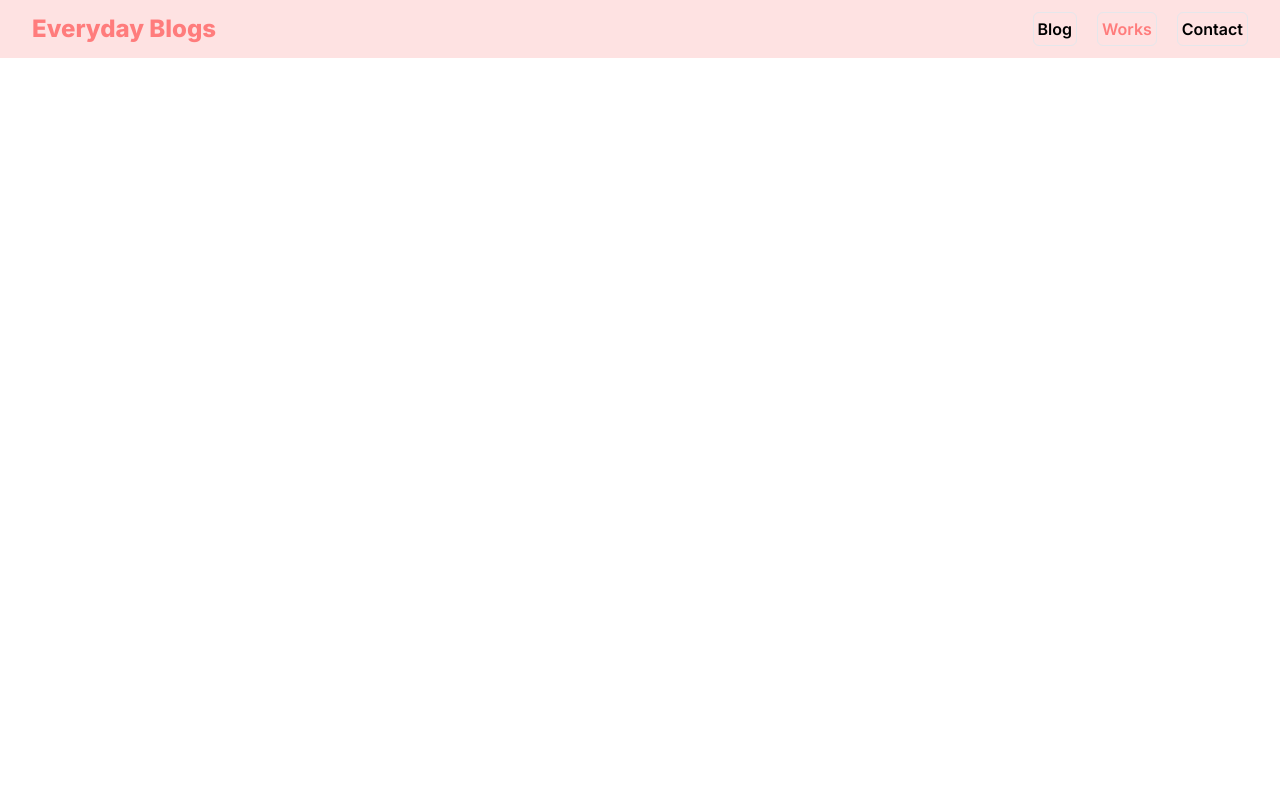
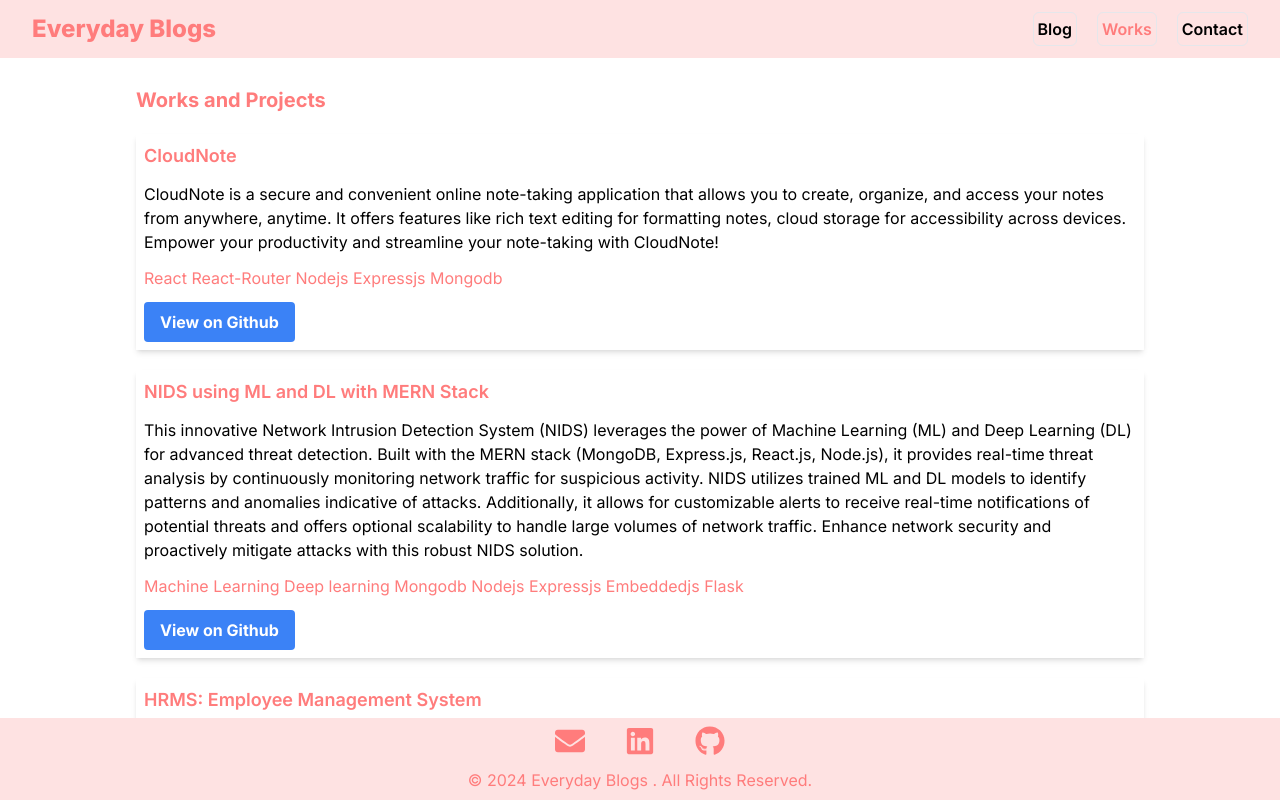
Before and after one commit to MAIMUNA-GULAFSHAN/Blogs-website, a Next.js app: page /works in a window 1280 px wide. Shown: the top 800 px of the page. Built offline with nearby package versions, Linux system fonts and the light colour scheme.

Commit message:
some features left everytthing is done

```diff
--- a/next.config.mjs
+++ b/next.config.mjs
@@ -78,7 +78,7 @@ const nextConfig = {
                 pathname: '/bound/**',
             },
           ],
-          domains: ['regmedia.co.uk','docs.blink.sh','media0.faz.net','images.macrumors.com','cdn.lesnumeriques.com','thepointsguy.global.ssl.fastly.net','stadt-bremerhaven.de','images.frandroid.com','www.appinn.com','smallbiztrends.com','s3.crackedcdn.com','phandroid.com','www.presse-citron.net','1.img-dpreview.com','static1.xdaimages.com','ritholtz.com','www.androidauthority.com','media.npr.org','www.journaldugeek.com','i0.wp.com','9to5mac.com','static1.anpoimages.com','photos5.appleinsider.com','www.yankodesign.com',],
+          domains: ['media.zenfs.com','compote.slate.com','blogger.googleusercontent.com','brainbaking.com','blog.apnic.net','media.loom-app.com','www.accessnow.org','regmedia.co.uk','docs.blink.sh','media0.faz.net','images.macrumors.com','cdn.lesnumeriques.com','thepointsguy.global.ssl.fastly.net','stadt-bremerhaven.de','images.frandroid.com','www.appinn.com','smallbiztrends.com','s3.crackedcdn.com','phandroid.com','www.presse-citron.net','1.img-dpreview.com','static1.xdaimages.com','ritholtz.com','www.androidauthority.com','media.npr.org','www.journaldugeek.com','i0.wp.com','9to5mac.com','static1.anpoimages.com','photos5.appleinsider.com','www.yankodesign.com',],
     }
 };
 
--- a/src/app/contact/page.js
+++ b/src/app/contact/page.js
@@ -1,11 +1,13 @@
 import Header from '@/components/Header'
 import React from 'react'
 import Contact from '@/components/Contact'
+import Footer from '@/components/Footer'
 const page = () => {
   return (
-    <div>
+    <div className='flex flex-col h-full w-full justify-between'>
       <Header/>
       <Contact/>
+      <Footer/>
     </div>
   )
 }
--- a/src/app/works/page.js
+++ b/src/app/works/page.js
@@ -1,10 +1,14 @@
+import Footer from '@/components/Footer'
 import Header from '@/components/Header'
+import Projects from '@/components/Projects'
 import React from 'react'
 
 const Works = () => {
   return (
-    <div>
+    <div className='flex flex-col items-center gap-5 '>
       <Header/>
+     <Projects/>
+      <Footer/>
     </div>
   )
 }
--- a/src/components/Contact.jsx
+++ b/src/components/Contact.jsx
@@ -6,7 +6,7 @@ import {
   FaLinkedin,
   FaGithub,
 } from "react-icons/fa";
-import Header from "@/components/Header";
+
 import { useState } from "react";
 import { useRouter } from "next/navigation";
 
@@ -36,7 +36,7 @@ const Contact = () => {
   };
 
   return (
-    <div className="min-h-screen flex flex-col items-center bg-gray-100">
+    <div className="min-h-full flex flex-col items-center mb-16">
       <main className="w-full max-w-6xl mx-auto p-6 flex flex-col items-center">
         <h1 className="text-3xl font-bold mb-6 text-[#FF7C7C]">Contact Us</h1>
         <div className="w-full flex flex-col lg:flex-row gap-6">
@@ -59,7 +59,7 @@ const Contact = () => {
               <FaMapMarkerAlt className="text-2xl text-[#FF7C7C] mr-4" />
               <div>
                 <h2 className="text-xl font-semibold">Address</h2>
-                <p className="text-gray-600">Development City, India</p>
+                <p className="text-gray-600">Hyderabad, India</p>
               </div>
             </div>
             <div className="flex items-center mb-4">
--- /dev/null
+++ b/src/components/Footer.jsx
@@ -0,0 +1,52 @@
+import React from "react";
+import {
+  FaMobileAlt,
+  FaEnvelope,
+  FaMapMarkerAlt,
+  FaLinkedin,
+  FaGithub,
+} from "react-icons/fa";
+const Footer = () => {
+  return (
+    <div className="w-full h-fit p-2 bg-red-100 my-2 mb-0 flex flex-col justify-center items-center gap-3 fixed bottom-0 mt-5">
+      <div className="flex gap-10">
+        <div className="flex items-center ">
+        <a
+            href="mailto:abdullahahil7861@gmail.com"
+            className="text-gray-600"
+            target="_blank"
+            rel="noopener noreferrer"
+          >
+          <FaEnvelope className="text-3xl text-[#FF7C7C] " />
+          </a>
+        </div>
+
+        <div className="flex items-center ">
+          <a
+            href="https://www.linkedin.com/in/md-abdullah-29a067260/"
+            className="text-gray-600"
+            target="_blank"
+            rel="noopener noreferrer"
+          >
+            <FaLinkedin className="text-3xl text-[#FF7C7C] " />
+          </a>
+        </div>
+        <div className="flex items-center">
+          <a
+            href="https://github.com/Md-Abdullah1"
+            className="text-gray-600"
+            target="_blank"
+            rel="noopener noreferrer"
+          >
+            <FaGithub className="text-3xl text-[#FF7C7C] " />
+          </a>
+        </div>
+      </div>
+      <span className="text-md  text-[#FF7C7C]  ">
+      &copy; 2024 Everyday Blogs . All Rights Reserved.
+      </span>
+    </div>
+  );
+};
+
+export default Footer;
--- a/src/components/Header.jsx
+++ b/src/components/Header.jsx
@@ -30,7 +30,7 @@ const Header = () => {
             </button>
             {isMenuOpen && (
               <ul className='absolute right-0 mt-2 w-32 bg-white border  flex flex-col items-center  shadow-lg'>
-                <li className={`text-md font-semibold p-1 ${pathname === '/' && 'text-[#FF7C7C]'} hover:text-black hover:border-[#FF7C7C] `}><Link href='/' className='active:text-[#FF7C7C]'> Blog</Link></li>
+                <li className={`text-md font-semibold p-1 ${(pathname !== '/works' && pathname !== '/contact' ) && 'text-[#FF7C7C]'} hover:text-black hover:border-[#FF7C7C] `}><Link href='/' className='active:text-[#FF7C7C]'> Blog</Link></li>
                 <li className={`text-md font-semibold  p-1  ${pathname === '/works' && 'text-[#FF7C7C]'} hover:text-black hover:border-[#FF7C7C] `}><Link href='/works'>Works</Link></li>
                 <li className={`text-md font-semibold  p-1  ${pathname === '/contact' && 'text-[#FF7C7C]'} hover:text-black hover:border-[#FF7C7C] `}><Link href='/contact'>Contact</Link></li>
               </ul>
@@ -38,7 +38,7 @@ const Header = () => {
           </div>
         ) : (
           <ul className='flex gap-5'>
-            <li className={`text-md font-semibold border p-1 ${pathname === '/' && 'text-[#FF7C7C]'} hover:text-black hover:border-[#FF7C7C] rounded-md`}><Link href='/' className='active:text-[#FF7C7C]'> Blog</Link></li>
+            <li className={`text-md font-semibold border p-1 ${(pathname !== '/works' && pathname !== '/contact' ) && 'text-[#FF7C7C]'} hover:text-black hover:border-[#FF7C7C] rounded-md`}><Link href='/' className='active:text-[#FF7C7C]'> Blog</Link></li>
             <li className={`text-md font-semibold border p-1 rounded-md ${pathname === '/works' && 'text-[#FF7C7C]'} hover:text-black hover:border-[#FF7C7C] rounded-md`}><Link href='/works'>Works</Link></li>
             <li className={`text-md font-semibold border p-1 rounded-md ${pathname === '/contact' && 'text-[#FF7C7C]'} hover:text-black hover:border-[#FF7C7C] rounded-md`}><Link href='/contact'>Contact</Link></li>
           </ul>
--- /dev/null
+++ b/src/components/Projects.jsx
@@ -0,0 +1,69 @@
+// 'use client'
+import React from "react";
+
+const Projects = () => {
+  const projectsData = [
+    {
+      title: "CloudNote",
+      description:
+        "CloudNote is a secure and convenient online note-taking application that allows you to create, organize, and access your notes from anywhere, anytime. It offers features like rich text editing for formatting notes, cloud storage for accessibility across devices. Empower your productivity and streamline your note-taking with CloudNote!",
+        technologies:['React ',' React-Router ' ,' Nodejs ',' Expressjs ','Mongodb'],
+      githubUrl: "https://github.com/Md-Abdullah1/CloudNote",
+    },
+    {
+      title: "NIDS using ML and DL with MERN Stack",
+      description:
+        "This innovative Network Intrusion Detection System (NIDS) leverages the power of Machine Learning (ML) and Deep Learning (DL) for advanced threat detection. Built with the MERN stack (MongoDB, Express.js, React.js, Node.js), it provides real-time threat analysis by continuously monitoring network traffic for suspicious activity. NIDS utilizes trained ML and DL models to identify patterns and anomalies indicative of attacks. Additionally, it allows for customizable alerts to receive real-time notifications of potential threats and offers optional scalability to handle large volumes of network traffic. Enhance network security and proactively mitigate attacks with this robust NIDS solution.",
+        technologies:['Machine Learning ', ' Deep learning ', ' Mongodb ', ' Nodejs ' , ' Expressjs ' , ' Embeddedjs ',' Flask '],
+      githubUrl: "https://github.com/Md-Abdullah1/Network-Intrusion-Detection-System",
+    },
+    {
+      title: "HRMS: Employee Management System",
+      description:
+        "This comprehensive HR Management System (HRMS) streamlines employee management processes. It facilitates efficient new employee recruitment and onboarding, stores and manages employee information (contact details, payroll, performance reviews),  integrates with time clocks or attendance management systems (optional), and streamlines payroll calculations and generates reports (optional). Optimize your HR processes, improve employee experience, and gain valuable insights with this user-friendly HRMS.",
+        technologies:[' Nextjs ',' Redux ', ' axios ', ' tailwind '],
+      githubUrl: "https://github.com/Md-Abdullah1/appkube-hrms-ui",
+    },
+    {
+      title: "POS: Point-of-Sale System for Tablets",
+      description:
+        "This mobile POS (Point-of-Sale) system designed for tablets is ideal for managing sales in restaurants, cafes, and retail stores. It offers user-friendly features like adding, editing, and managing product inventory with ease, efficient and accurate sales processing through barcode scanning, support for various payment methods (cash, credit cards, mobile wallets), detailed sales data and customer purchase reports, and optional offline mode to maintain functionality even without an internet connection. Boost your sales efficiency and enhance customer experience with this versatile POS system.It is Under Development and is developed using React-Native",
+        technologies:[ ' React-Native ',' Redux toolkit ', ' axios ', ' javascript '],
+      githubUrl: "https://github.com/Md-Abdullah1/promodeagro-pos-app",
+    },
+    {
+        "title": "Todo List ",
+        "description": "A simple and user-friendly todo list application built with React and Tailwind CSS. Features include adding, editing, and deleting tasks. Local storage ensures tasks persist even after browser refresh. The responsive design adapts seamlessly across various screen sizes.",
+        "githubUrl": "https://github.com/Md-Abdullah1/Todo-List",
+        "technologies": [" React ", "Tailwind CSS ", " Local Storage"]
+      }
+  ];
+  return (
+    <div className="w-[80%]  h-fit p-2 mb-24 flex flex-col gap-5">
+      <h2 className="text-xl text-[#FF7C7C] font-bold "> Works and Projects </h2>
+      <div className="flex flex-col gap-5 items-center">
+      {projectsData &&
+        projectsData.map((val) => {
+          return (
+            <div key={val.githubUrl} className="flex flex-col gap-3 justify-start shadow-md p-2">
+              <h2 className="text-lg text-[#FF7C7C] font-semibold">{val.title}</h2>
+              <p>{val.description}</p>
+               <p className="text-base text-[#FF7C7C] ">{val.technologies}</p>
+              <a
+                href={val.githubUrl}
+                target="_blank"
+                rel="noopener noreferrer"
+                className="inline-block w-fit bg-blue-500 hover:bg-blue-700 text-white font-bold py-2 px-4 rounded"
+              >
+                {" "}
+                View on Github
+              </a>
+            </div>
+          );
+        })}
+      </div>
+    </div>
+  );
+};
+
+export default Projects;
```
Also changed, not shown: src/app/[blog]/page.js (+22 -30 lines), src/app/page.js (+11 -37 lines), src/components/Lightbox.js (added, +27 -0 lines), src/components/Shimmer1.jsx (added, +18 -0 lines), src/components/Shimmer2.jsx (added, +20 -0 lines).
